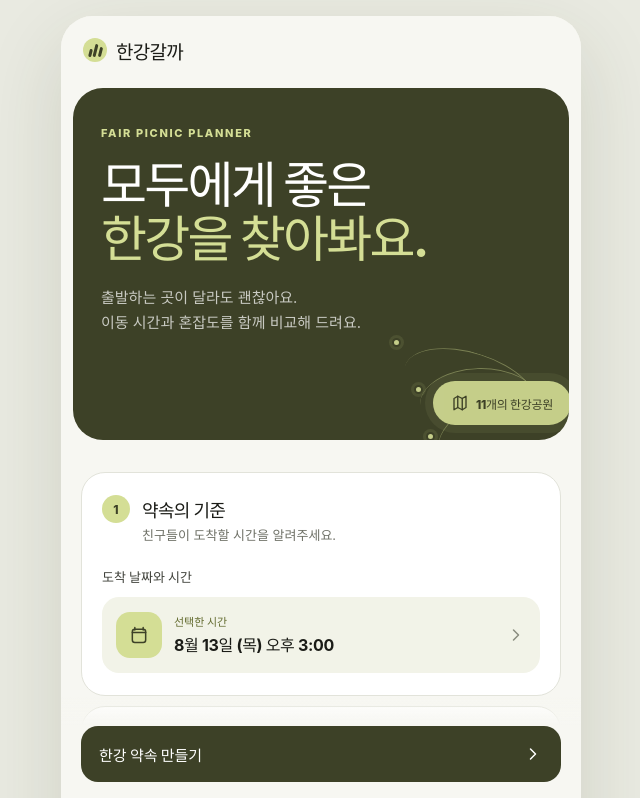
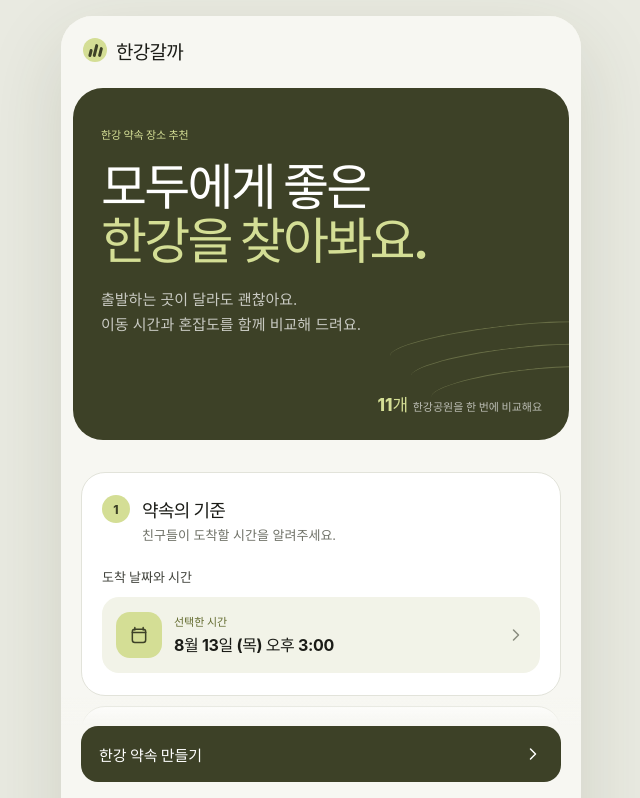
Before and after one commit to shinhanseo/hangang-compass, a React (Vite) app in the folder frontend/: page / in a window 1280 px wide. Shown: the top 798 px of the page, without its empty margins (319-959 px from the left). Built offline with nearby package versions, Linux system fonts and the light colour scheme.

Commit message:
Remove decorative invitation pills

```diff
--- a/frontend/src/app/styles.css
+++ b/frontend/src/app/styles.css
@@ -47,19 +47,16 @@ h1, h2, h3, p { overflow-wrap: anywhere; }
 
 .overline { margin: 0; color: var(--olive); font-size: 11px; font-weight: 800; letter-spacing: .15em; }
 .create-hero { position: relative; min-height: 352px; margin: 4px 12px 0; padding: 38px 28px; overflow: hidden; border-radius: 30px; color: white; background: var(--forest); }
-.create-hero .overline { color: var(--lime); }
+.create-eyebrow { position: relative; z-index: 2; margin: 0; color: var(--lime); font-size: 11px; font-weight: 750; letter-spacing: -.01em; }
 .create-hero h1 { position: relative; z-index: 2; margin: 18px 0 0; font-size: clamp(38px, 10vw, 50px); line-height: 1.08; letter-spacing: -.055em; }
 .create-hero h1 em { color: var(--lime); font-style: normal; }
-.create-hero > p:last-of-type { position: relative; z-index: 2; margin: 20px 0 0; color: rgb(255 255 255 / 72%); font-size: 15px; line-height: 1.65; }
-.meeting-path { position: absolute; right: -14px; bottom: -9px; width: 196px; height: 126px; opacity: .9; }
-.path-line { position: absolute; height: 70px; border-top: 1.5px solid rgb(212 222 149 / 44%); border-radius: 50%; transform-origin: right center; }
-.path-one { right: 47px; bottom: 5px; width: 138px; transform: rotate(18deg); }
-.path-two { right: 45px; bottom: 13px; width: 118px; transform: rotate(-2deg); }
-.path-three { right: 47px; bottom: 0; width: 106px; transform: rotate(-25deg); }
-.path-origin { position: absolute; width: 9px; height: 9px; border: 2px solid var(--forest); border-radius: 50%; background: var(--lime); box-shadow: 0 0 0 3px rgb(212 222 149 / 11%); }
-.origin-one { top: 15px; left: 5px; }.origin-two { top: 62px; left: 27px; }.origin-three { bottom: 8px; left: 39px; }
-.path-destination { position: absolute; right: 12px; bottom: 24px; display: flex; min-width: 138px; height: 44px; padding: 0 13px; border: 1px solid rgb(212 222 149 / 46%); border-radius: 999px; align-items: center; justify-content: center; gap: 7px; color: var(--forest); background: var(--lime); box-shadow: 0 0 0 8px rgb(212 222 149 / 8%); white-space: nowrap; }
-.path-destination strong { font-size: 12px; font-weight: 800; letter-spacing: -.025em; }
+.create-hero .create-description { position: relative; z-index: 2; margin: 20px 0 0; color: rgb(255 255 255 / 72%); font-size: 15px; line-height: 1.65; }
+.create-hero .park-count { position: absolute; z-index: 2; right: 27px; bottom: 24px; margin: 0; color: rgb(255 255 255 / 66%); font-size: 11px; font-weight: 650; }
+.create-hero .park-count strong { margin-right: 2px; color: var(--lime); font-size: 17px; font-weight: 850; }
+.hero-river-lines { position: absolute; right: -44px; bottom: 22px; width: 220px; height: 92px; opacity: .28; transform: rotate(-7deg); }
+.hero-river-lines i { position: absolute; right: 0; left: 0; height: 32px; border-top: 1px solid var(--lime); border-radius: 50%; }
+.hero-river-lines i:nth-child(2) { top: 23px; left: 18px; }
+.hero-river-lines i:nth-child(3) { top: 46px; left: 36px; }
 
 .app-form { display: grid; gap: 10px; padding: 32px 20px 102px; }
 .form-section { display: grid; gap: 11px; padding: 22px 20px; border: 1px solid var(--line); border-radius: 24px; background: white; }
@@ -236,7 +233,7 @@ h1, h2, h3, p { overflow-wrap: anywhere; }
 .capacity-status { display: flex; margin-top: 17px; padding: 8px 12px; border-radius: 999px; align-items: center; gap: 8px; color: var(--forest); background: white; }.capacity-status strong { font-size: 11px; }.capacity-status small { color: var(--muted); font-size: 9px; }
 
 .invite-hero { position: relative; min-height: 270px; margin: 4px 14px 0; padding: 22px 20px 20px; overflow: hidden; border-radius: 28px; color: var(--forest); background: var(--sage); }
-.invite-label { position: relative; z-index: 2; display: inline-flex; min-height: 30px; padding: 0 11px; border-radius: 999px; gap: 8px; align-items: center; color: var(--forest); background: rgb(255 255 255 / 42%); font-size: 10px; font-weight: 800; }.invite-label .status-dot { width: 6px; height: 6px; background: var(--olive); box-shadow: none; }
+.invite-eyebrow { position: relative; z-index: 2; margin: 2px 0 0; color: rgb(61 65 39 / 68%); font-size: 10px; font-weight: 750; }
 .invite-copy { position: relative; z-index: 2; margin-top: 26px; }.invite-copy p { margin: 0 0 7px; color: rgb(61 65 39 / 66%); font-size: 11px; font-weight: 700; }.invite-hero h1 { margin: 0; font-size: 38px; line-height: 1.05; letter-spacing: -.06em; }
 .invite-summary { position: absolute; z-index: 2; right: 18px; bottom: 18px; left: 18px; display: grid; min-height: 68px; padding: 11px 12px; border: 1px solid rgb(255 255 255 / 28%); border-radius: 19px; grid-template-columns: 40px minmax(0, 1fr) auto; align-items: center; gap: 10px; background: rgb(255 255 255 / 38%); backdrop-filter: blur(8px); }
 .invite-summary-icon { display: grid; width: 40px; height: 40px; border-radius: 13px; place-items: center; color: var(--forest); background: var(--lime); }.invite-summary-time { display: flex; min-width: 0; flex-direction: column; gap: 3px; }.invite-summary-time small { color: rgb(61 65 39 / 62%); font-size: 8px; font-weight: 800; }.invite-summary-time strong { overflow: hidden; font-size: 12px; text-overflow: ellipsis; white-space: nowrap; }.invite-summary-count { display: grid; padding-left: 11px; border-left: 1px solid rgb(61 65 39 / 14%); grid-template-columns: 16px auto; align-items: center; column-gap: 5px; color: var(--forest); }.invite-summary-count strong { font-size: 10px; white-space: nowrap; }.invite-summary-count small { grid-column: 2; color: rgb(61 65 39 / 58%); font-size: 8px; }
--- a/frontend/src/pages/create-meeting/CreateMeetingPage.tsx
+++ b/frontend/src/pages/create-meeting/CreateMeetingPage.tsx
@@ -69,14 +69,11 @@ export function CreateMeetingPage() {
     <main className="shell app-screen create-screen">
       <MobileAppBar />
       <section className="create-hero">
-        <p className="overline">FAIR PICNIC PLANNER</p>
+        <p className="create-eyebrow">한강 약속 장소 추천</p>
         <h1>모두에게 좋은<br /><em>한강을 찾아봐요.</em></h1>
-        <p>출발하는 곳이 달라도 괜찮아요.<br />이동 시간과 혼잡도를 함께 비교해 드려요.</p>
-        <div className="meeting-path" aria-hidden="true">
-          <span className="path-line path-one" /><span className="path-line path-two" /><span className="path-line path-three" />
-          <i className="path-origin origin-one" /><i className="path-origin origin-two" /><i className="path-origin origin-three" />
-          <span className="path-destination"><AppIcon name="map" size={18} /><strong>11개의 한강공원</strong></span>
-        </div>
+        <p className="create-description">출발하는 곳이 달라도 괜찮아요.<br />이동 시간과 혼잡도를 함께 비교해 드려요.</p>
+        <p className="park-count"><strong>11개</strong> 한강공원을 한 번에 비교해요</p>
+        <div className="hero-river-lines" aria-hidden="true"><i /><i /><i /></div>
       </section>
       {recentMeetings.length > 0 && <section className="recent-meetings" aria-labelledby="recent-meetings-title">
         <div><p>이 기기에서 만든 약속</p><h2 id="recent-meetings-title">진행 중인 약속 이어보기</h2></div>
--- a/frontend/src/pages/join-meeting/JoinMeetingPage.tsx
+++ b/frontend/src/pages/join-meeting/JoinMeetingPage.tsx
@@ -116,7 +116,7 @@ export function JoinMeetingPage({ inviteToken }: { inviteToken: string }) {
   return <main className="shell app-screen join-screen">
     <MobileAppBar />
     <section className="invite-hero">
-      <div className="invite-label"><span className="status-dot" />초대받은 약속</div>
+      <p className="invite-eyebrow">한강 피크닉 초대</p>
       <div className="invite-copy"><p>우리에게 좋은 한강을 함께 골라요</p><h1>한강 피크닉</h1></div>
       <div className="invite-summary">
         <span className="invite-summary-icon"><AppIcon name="calendar" size={18} /></span>
```
